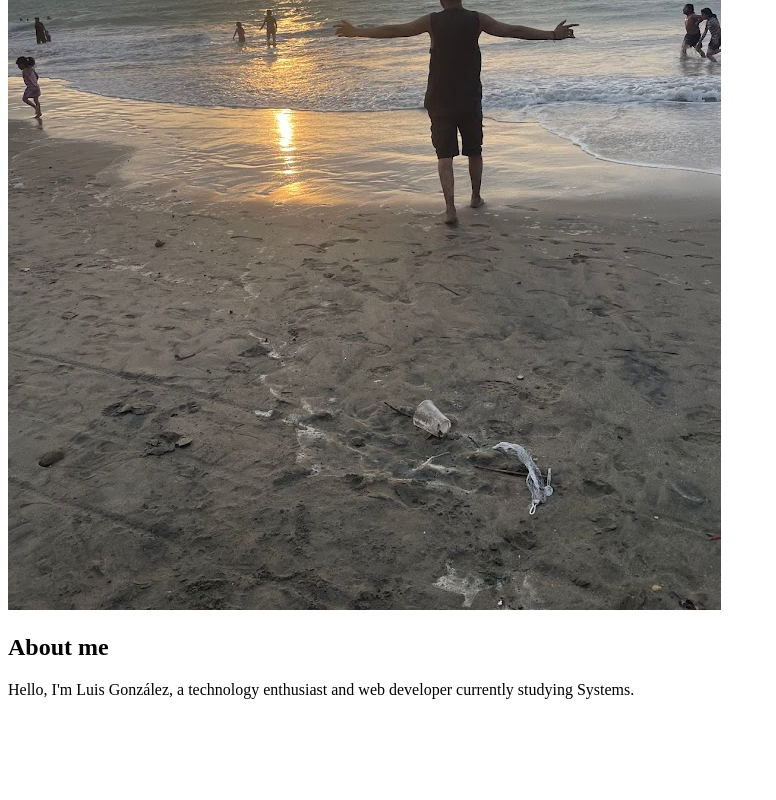
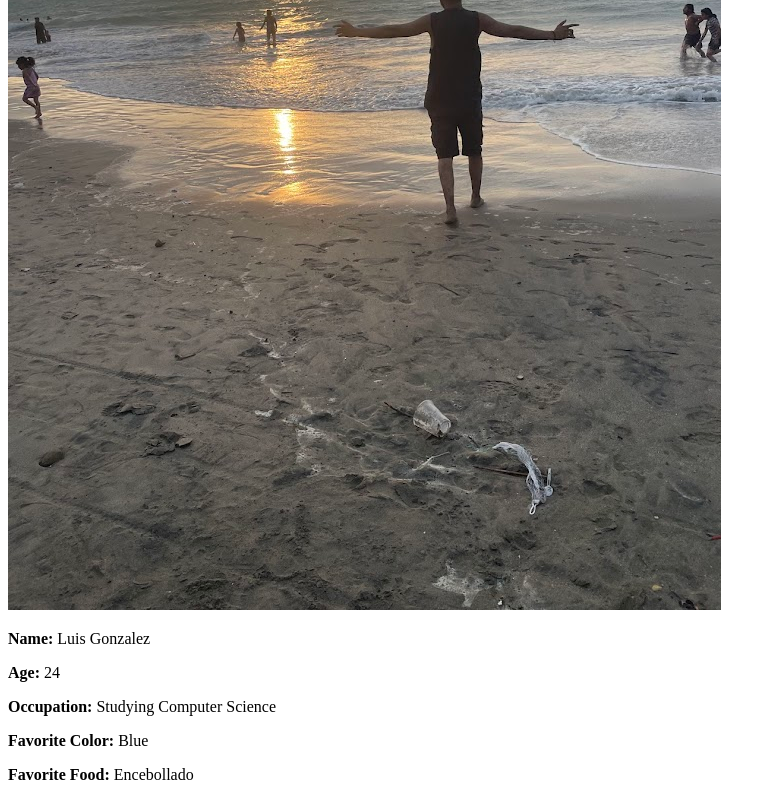
Before and after one commit to programmingroup/profile-lgonzalez, a plain HTML site: page index.html in a window 1280 px wide. Shown: the part 420-1220 px from the top of the page, without its empty margins (0-776 px from the left). Before the commit the page ends 1135 px from the top, so only its background shows below. Drawn offline with Linux system fonts and the light colour scheme.

Commit message:
feat: :sparkles: Modificated personal information

```diff
--- a/index.html
+++ b/index.html
@@ -1,14 +1,24 @@
 <!DOCTYPE html>
 <html lang="en">
+
 <head>
     <meta charset="UTF-8">
     <meta name="viewport" content="width=device-width, initial-scale=1.0">
+    <link rel="stylesheet" href="styles.css">
     <title>My Profile</title>
 </head>
+
 <body>
     <h1>My Profile</h1>
     <img src="./images/lgonzalez.jpg" alt="Image of Luis González">
-    <h2>About me</h2>
-    <p>Hello, I'm Luis González, a technology enthusiast and web developer currently studying Systems.</p>
+    <section>
+        <p><strong>Name:</strong> Luis Gonzalez</p>
+        <p><strong>Age:</strong> 24</p>
+        <p><strong>Occupation:</strong> Studying Computer Science</p>
+        <p><strong>Favorite Color:</strong> Blue</p>
+        <p><strong>Favorite Food:</strong> Encebollado</p>
+
+        </article>
 </body>
+
 </html>
```
